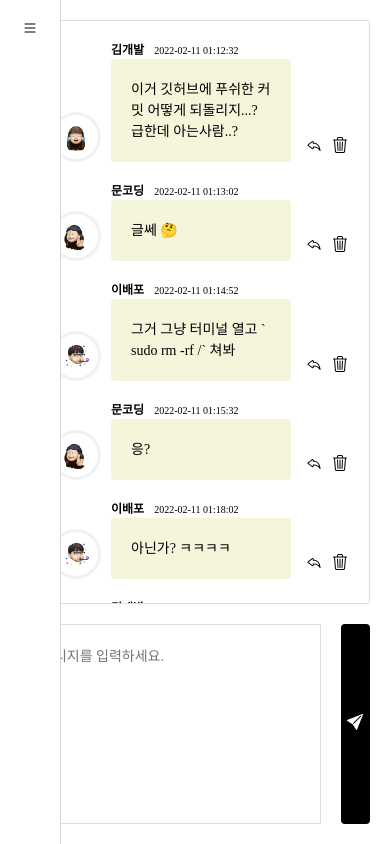
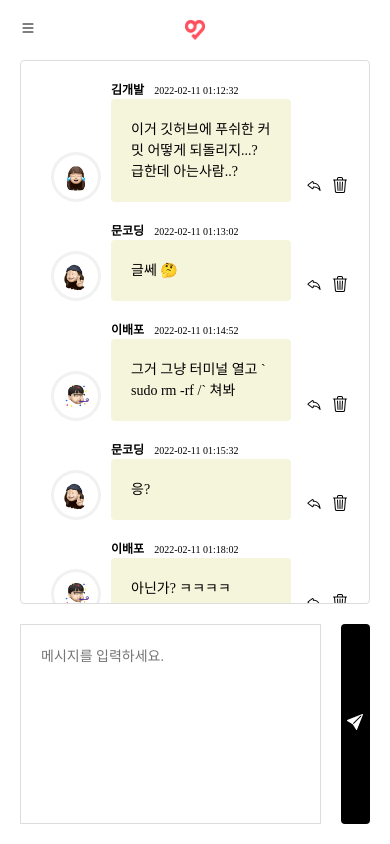
Before and after one commit to wanted-pre-onboading-10/swit-messenger, a React (Create React App) app: page / in a window 390 px wide. Both pictures are taken after typing "Sample" into the empty fields and a click on the input "입장하기". Built offline with nearby package versions, Linux system fonts and the light colour scheme; a web font is replaced by a local one.

Commit message:
[modified] 사이드바 반응형 다시 구현

```diff
--- a/src/components/chat/index.js
+++ b/src/components/chat/index.js
@@ -1,9 +1,10 @@
 import { useRef, useState } from 'react';
+import PropTypes from 'prop-types';
 import classNames from 'classnames/bind';
 
 import MultilineInput from 'components/chat/multiline-input';
-import ReplyTag from 'components/chat/reply-tag';
 import SendIcon from 'assets/icons/SendIcon';
+import MenuIcon from 'assets/icons/MenuIcon';
 
 import useMessage from 'hooks/useMessage';
 import useMessageAction from 'hooks/useMessageAction';
@@ -13,10 +14,15 @@ import checkBlankText from 'utils/checkblank';
 import { removeLastNewline, textLenOverCut } from 'utils/newline';
 import styles from 'components/chat/styles.module.scss';
 import SpeechBubble from './speech-bubble';
+import logo from 'assets/images/logo.png';
 
 const cx = classNames.bind(styles);
 
-function Chat() {
+Chat.propTypes = {
+  toggle: PropTypes.func.isRequired,
+};
+
+function Chat({ toggle }) {
   const chatBoxRef = useRef();
   const [inputMsg, setInputMsg] = useState(''); // input 값
   const [reply, setReply] = useState(-1);
@@ -69,14 +75,21 @@ function Chat() {
   };
 
   return (
+    <>
+      <div className={cx('top-bar')}>
+        <MenuIcon onClick={toggle} className={cx('toggle-btn')} />
+        <img src={logo} alt="Swit" className={cx('logo')} />
+      </div>
       <main className={cx('main')}>
         <div className={cx('chat-box')} ref={chatBoxRef}>
           {messages.map(chat => (
-          <SpeechBubble key={chat.id} chat={chat} replyMessage={replyMessage} />
+            <SpeechBubble
+              key={chat.id}
+              chat={chat}
+              replyMessage={replyMessage}
+            />
           ))}
         </div>
-
-      {/* <ReplyTag reply={reply} setReply={setReply} /> */}
 
         <div className={cx('input-box')}>
           <MultilineInput
@@ -94,6 +107,7 @@ function Chat() {
           </button>
         </div>
       </main>
+    </>
   );
 }
 
--- a/src/components/chat/styles.module.scss
+++ b/src/components/chat/styles.module.scss
@@ -1,10 +1,11 @@
 .main {
   flex: 1 1;
-  padding: 2rem;
+  padding: 0 2rem 2rem;
   gap: 2rem;
 
   display: flex;
   flex-direction: column;
+  overflow: hidden;
 }
 
 .chat-box {
@@ -31,3 +32,28 @@
   font-weight: 700;
   border-radius: 4px;
 }
+
+.top-bar {
+  padding: 2rem 2rem;
+  position: relative;
+}
+
+.toggle-btn {
+  cursor: pointer;
+  font-size: 1.5rem;
+}
+
+.logo {
+  position: absolute;
+  top: 50%;
+  left: 50%;
+  transform: translate(-50%, -50%);
+  height: 2rem;
+  width: 2rem;
+}
+
+@media (min-width: 768px) {
+  .toggle-btn {
+    display: none;
+  }
+}
--- a/src/components/sidebar/index.js
+++ b/src/components/sidebar/index.js
@@ -27,11 +27,6 @@ Sidebar.propTypes = {
 function Sidebar({ isOpen, toggle }) {
   const [activeSwitch, setActiveSwitch] = useState(buttonItems[0].name);
 
-  const sidebarClassName = cx({
-    [styles.sidebar]: true,
-    [styles.open]: isOpen,
-  });
-
   const sidebarContents =
     activeSwitch === buttonItems[0].name ? (
       <>
@@ -42,10 +37,15 @@ function Sidebar({ isOpen, toggle }) {
       <Contacts />
     );
 
+  const sidebarClassName = cx({
+    [styles['sidebar-container']]: true,
+    [styles.closed]: !isOpen,
+  });
+
   return (
     <div className={sidebarClassName}>
       <Toggle isOpen={isOpen} toggle={toggle} />
-      <div>
+      <div className={cx('sidebar')}>
         <Profile />
         <Switch activeSwitch={activeSwitch} setActiveSwitch={setActiveSwitch} />
         <section className={styles['sidebar-contents']}>
--- a/src/components/sidebar/styles.module.scss
+++ b/src/components/sidebar/styles.module.scss
@@ -1,74 +1,41 @@
-.sidebar {
+.sidebar-container {
+  position: absolute;
+  left: 0;
+  width: 100%;
   height: 100%;
-  max-height: 100%;
   padding: 3rem;
+  overflow: hidden;
+  z-index: 9999;
+
+  flex: 1 0;
   display: flex;
   flex-direction: column;
   align-items: center;
-  border: none;
+
   border-right: 1px solid lightgray;
-  overflow: hidden;
-  position: relative;
-  max-width: 4rem;
-  position: relative;
-  transition: max-width 400ms ease;
-  position: absolute;
-  z-index: 9999;
   background: white;
-  flex: 1 0;
 
-  & > div {
-    width: 100%;
-    opacity: 0;
-    visibility: hidden;
-    transition: opacity ease, visibility 200ms ease 200ms;
+  transition: left 400ms ease;
+}
 
-    height: 100%;
-    width: 100%;
-    display: flex;
-    flex-direction: column;
+.sidebar-container.closed {
+  left: -100%;
+}
+
+@media (min-width: 768px) {
+  .sidebar-container {
+    position: relative;
+    max-width: 25vw;
+  }
+
+  .sidebar-container.closed {
+    left: 0;
   }
 }
 
-@media (min-width: 768px) {
-  .sidebar {
-    position: relative;
-  }
-}
-
-.sidebar.open {
-  max-width: 100%;
-  width: 100%;
-
-  & > div {
-    visibility: visible;
-    opacity: 1;
-  }
-}
-
-@media (min-width: 768px) {
-  .sidebar.open {
-    max-width: 30vw;
-  }
-}
-
-.sidebar-contents {
-  padding: 2rem 0;
-  width: 100%;
-  overflow-y: hidden;
-}
-
-.toggle {
-  position: absolute;
-  top: 2rem;
+.sidebar {
+  height: 100%;
   width: 100%;
   display: flex;
-  padding: 0;
-  justify-content: center;
-  transition: all 300ms ease;
+  flex-direction: column;
 }
-
-.toggle.open {
-  justify-content: flex-end;
-  padding-right: 2rem;
-}
--- a/src/components/sidebar/toggle/index.js
+++ b/src/components/sidebar/toggle/index.js
@@ -2,7 +2,6 @@ import PropTypes from 'prop-types';
 import classNames from 'classnames';
 
 import CloseIcon from 'assets/icons/CloseIcon';
-import MenuIcon from 'assets/icons/MenuIcon';
 
 import styles from 'components/sidebar/toggle/styles.module.scss';
 
@@ -22,7 +21,7 @@ function Toggle({ isOpen, toggle }) {
   return (
     <>
       <button onClick={toggle} className={toggleClassName}>
-        {isOpen ? <CloseIcon /> : <MenuIcon />}
+        <CloseIcon />
       </button>
     </>
   );
--- a/src/components/sidebar/toggle/styles.module.scss
+++ b/src/components/sidebar/toggle/styles.module.scss
@@ -1,14 +1,11 @@
 .toggle {
   position: absolute;
   top: 2rem;
-  width: 100%;
-  display: flex;
-  padding: 0;
-  justify-content: center;
-  transition: all 300ms ease;
+  right: 2rem;
 }
 
-.toggle.open {
-  justify-content: flex-end;
-  padding-right: 2rem;
+@media (min-width: 768px) {
+  .toggle {
+    display: none;
+  }
 }
--- a/src/pages/chat/index.js
+++ b/src/pages/chat/index.js
@@ -24,7 +24,9 @@ function ChatPage() {
   return (
     <>
       <Sidebar isOpen={sidebarOpen} toggle={toggleSidebar} />
-      <Chat />
+      <main>
+        <Chat toggle={toggleSidebar} />
+      </main>
     </>
   );
 }
--- a/src/pages/login/index.js
+++ b/src/pages/login/index.js
@@ -2,7 +2,7 @@ import classNames from 'classnames/bind';
 import { useNavigate } from 'react-router-dom';
 import useUserAction from 'hooks/useUserAction';
 import MEMBERS from 'constants/members';
-import logo from 'assets/icons/switLogo.png';
+import logo from 'assets/images/logo.png';
 import styles from 'pages/login/login.module.scss';
 import { useState } from 'react';
 
--- a/src/styles/_reset.scss
+++ b/src/styles/_reset.scss
@@ -22,6 +22,20 @@ body {
   max-height: 100%;
   position: relative;
   display: flex;
+
+  max-height: 100vh;
+  overflow: hidden;
+
+  & > main {
+    height: 100%;
+    max-height: 100vh;
+
+    display: flex;
+    flex-direction: column;
+    flex: 1 1;
+
+    overflow: hidden;
+  }
 }
 
 a {
```
Also changed, not shown: src/assets/images/logo.png (renamed from src/assets/icons/switLogo.png). Lines whose indentation alone changed are shown as unchanged.
